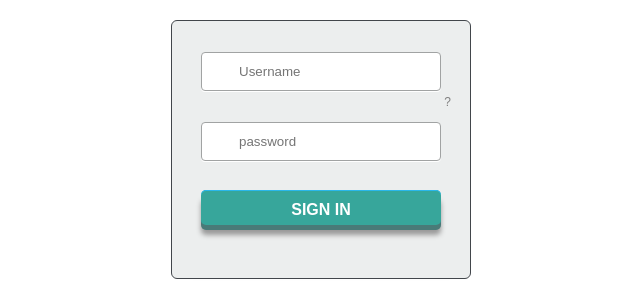
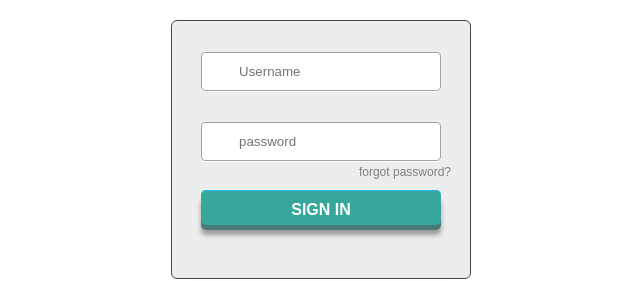
Before and after one commit to Narasim0406/Login, a plain HTML site: page index.html in a window 1280 px wide. Shown: the top 281 px of the page, 319-959 px from the left. Drawn offline with Linux system fonts and the light colour scheme.

Commit message:
third commit

```diff
--- a/index.html
+++ b/index.html
@@ -129,7 +129,7 @@ input[type="submit"]:active {
         <div class="login">
             <input type="text" placeholder="Username" id="username">
           <input type="password" placeholder="password" id="password">
-          <a href="#" class="forgot">?</a>
+          <a href="#" class="forgot">forgot password?</a>
           <input type="submit" value="Sign In">
         </div>
         <div class="shadow"></div>
```
